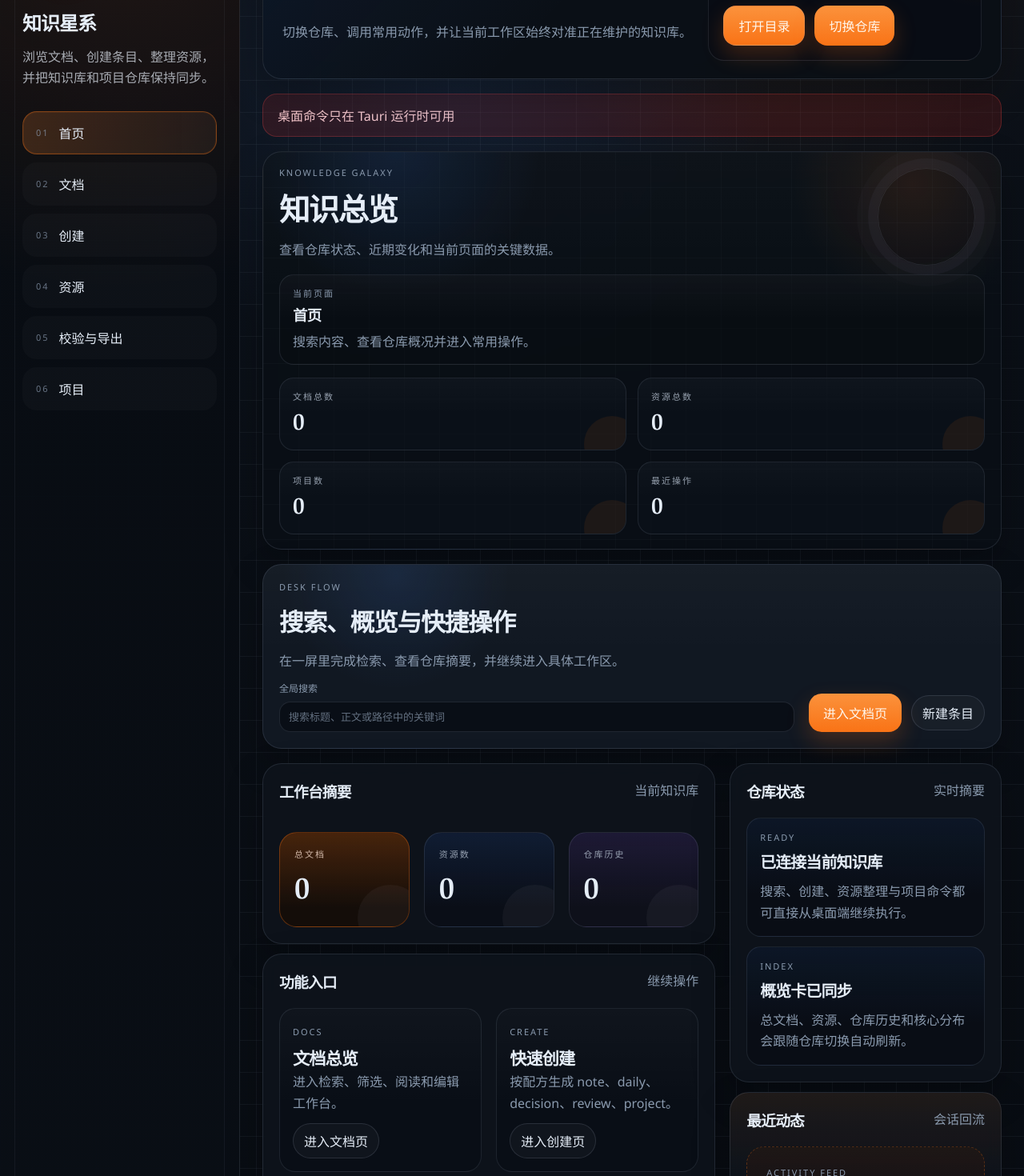
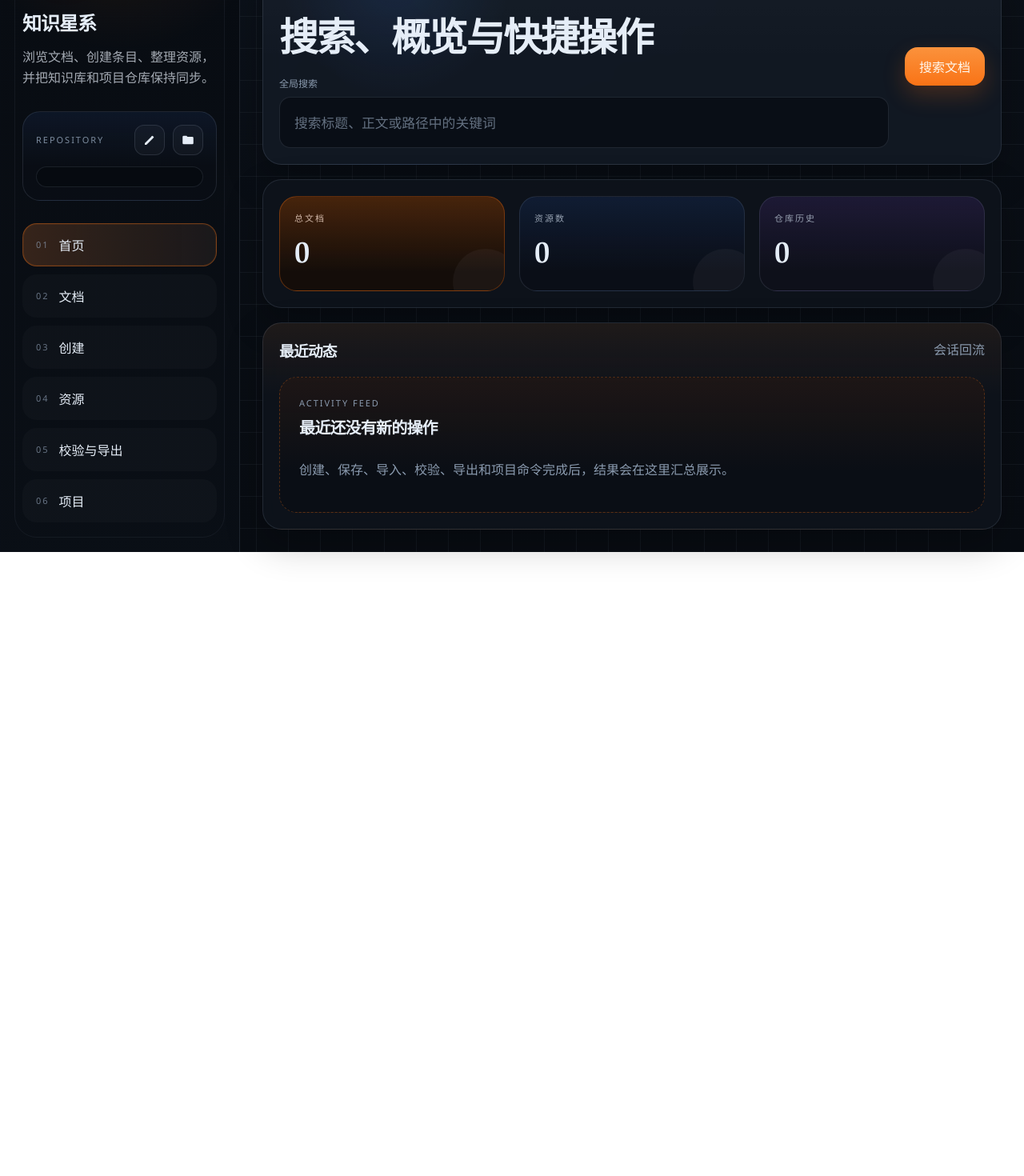
Before and after one commit to XiongJingzhi/knowledge-galaxy, a React (Vite) app in the folder apps/desktop/: page / in a window 1280 px wide. Shown: the part 140-1610 px from the top of the page at 80% size. After the commit the page ends 830 px from the top, so only its background shows below. Built offline with nearby package versions, Linux system fonts and the light colour scheme.

Commit message:
feat: move desktop repo controls into sidebar

```diff
--- a/apps/desktop/src/App.tsx
+++ b/apps/desktop/src/App.tsx
@@ -1,5 +1,6 @@
 import { useEffect, useMemo, useState } from "react";
 import {
+  chooseRepoDirectory,
   createDocument,
   getDocument,
   getRecentRepos,
@@ -26,8 +27,7 @@ import {
 import type { AssetRecord, DocumentDetail, DocumentFilters, DocumentListItem, NavSection } from "./lib/types";
 import { Sidebar } from "./components/Sidebar";
 import { ActivityFeed } from "./components/ActivityFeed";
-import { DesktopMasthead, OverviewStrip } from "./components/DesktopMasthead";
-import { RepoSwitcher } from "./components/RepoSwitcher";
+import { OverviewStrip } from "./components/DesktopMasthead";
 import { SectionHero } from "./components/SectionHero";
 import { AssetsPage } from "./pages/AssetsPage";
 import { CreatePage } from "./pages/CreatePage";
@@ -35,8 +35,7 @@ import { DocumentsPage } from "./pages/DocumentsPage";
 import { HomePage } from "./pages/HomePage";
 import { OpsPage } from "./pages/OpsPage";
 import { ProjectsPage } from "./pages/ProjectsPage";
-import type { ActivityItem, CreateRecipe, HomeEntryCard, OverviewCard, SectionHeroData } from "./lib/desktop-ui";
-import { sectionDeskCopy } from "./lib/desktop-ui";
+import type { ActivityItem, CreateRecipe, OverviewCard } from "./lib/desktop-ui";
 
 const defaultDetail: DocumentDetail = {
   path: "",
@@ -89,44 +88,6 @@ const createRecipes = [
     hint: "当前配方需要标题与 Git Worktree，用于把知识库项目条目接到真实代码目录。",
   },
 ] as const satisfies readonly CreateRecipe[];
-
-const homeEntryCards: HomeEntryCard[] = [
-  {
-    section: "documents",
-    eyebrow: "DOCS",
-    title: "文档总览",
-    description: "进入检索、筛选、阅读和编辑工作台。",
-    actionLabel: "进入文档页",
-  },
-  {
-    section: "create",
-    eyebrow: "CREATE",
-    title: "快速创建",
-    description: "按配方生成 note、daily、decision、review、project。",
-    actionLabel: "进入创建页",
-  },
-  {
-    section: "assets",
-    eyebrow: "ASSET",
-    title: "资源台账",
-    description: "按作用域查看资产，并继续导入文件。",
-    actionLabel: "进入资源页",
-  },
-  {
-    section: "ops",
-    eyebrow: "OPS",
-    title: "校验与导出",
-    description: "集中校验仓库并生成导出快照。",
-    actionLabel: "进入校验页",
-  },
-  {
-    section: "projects",
-    eyebrow: "PROJECT",
-    title: "项目桥",
-    description: "把知识项目和真实代码仓库重新对齐。",
-    actionLabel: "进入项目页",
-  },
-];
 
 export function App() {
   const [section, setSection] = useState<NavSection>("home");
@@ -241,18 +202,6 @@ export function App() {
 
   const activeCreateRecipe =
     createRecipes.find((recipe) => recipe.type === createForm.type) ?? createRecipes[0];
-  const deskSection = sectionDeskCopy[section];
-
-  const desktopMetrics = useMemo(
-    () => [
-      { label: "文档总数", value: String(stats?.total ?? 0) },
-      { label: "资源总数", value: String(assets.length) },
-      { label: "项目数", value: String(projects.length) },
-      { label: "最近操作", value: String(activityItems.length) },
-    ],
-    [activityItems.length, assets.length, projects.length, stats?.total],
-  );
-
   const refreshOverview = async (repoPath?: string) => {
     try {
       const summary = await selectRepo(repoPath);
@@ -289,6 +238,19 @@ export function App() {
       if (targetRepo) {
         recordActivity("已打开仓库目录", targetRepo, "通过系统文件管理器");
       }
+    } catch (cause) {
+      setError(cause instanceof Error ? cause.message : String(cause));
+    }
+  };
+
+  const handleChooseRepoDirectory = async () => {
+    try {
+      const selected = await chooseRepoDirectory();
+      if (!selected) {
+        return;
+      }
+      await refreshOverview(selected);
+      recordActivity("已切换仓库", selected, "通过系统目录选择器");
     } catch (cause) {
       setError(cause instanceof Error ? cause.message : String(cause));
     }
@@ -403,10 +365,6 @@ export function App() {
     setFilters((current) => ({ ...current, [filterKey]: value }));
   };
 
-  const openSection = (nextSection: Exclude<NavSection, "home">) => {
-    setSection(nextSection);
-  };
-
   const submitHomeSearch = () => {
     setFilters({});
     setQuery(globalSearch.trim());
@@ -488,11 +446,9 @@ export function App() {
           <HomePage
             globalSearch={globalSearch}
             overviewCards={overviewCards}
-            entryCards={homeEntryCards}
             activityItems={activityItems}
             onGlobalSearchChange={setGlobalSearch}
             onGlobalSearchSubmit={submitHomeSearch}
-            onOpenSection={openSection}
           />
         );
       case "documents":
@@ -567,22 +523,15 @@ export function App() {
 
   return (
     <div className="app-shell">
-      <Sidebar section={section} onChange={setSection} />
+      <Sidebar
+        section={section}
+        repoPath={repo?.path ?? repoPathInput}
+        onChooseRepoDirectory={() => void handleChooseRepoDirectory()}
+        onOpenRepoDirectory={() => void handleOpenRepoDirectory()}
+        onChange={setSection}
+      />
       <main className="workspace">
-        <RepoSwitcher
-          repoPathInput={repoPathInput}
-          recentRepos={recentRepos}
-          onRepoPathInputChange={setRepoPathInput}
-          onOpenRepoDirectory={() => void handleOpenRepoDirectory()}
-          onRefreshOverview={(repoPath) => void refreshOverview(repoPath)}
-        />
         {error ? <div className="error-banner">{error}</div> : null}
-        <DesktopMasthead
-          section={section}
-          sectionTitle={deskSection.title}
-          sectionDescription={deskSection.description}
-          metrics={desktopMetrics}
-        />
         <div className={section === "home" ? "workspace__content workspace__content--home" : "workspace__content"}>
           {section === "home" ? (
             pageContent
--- a/apps/desktop/src/components/Sidebar.tsx
+++ b/apps/desktop/src/components/Sidebar.tsx
@@ -12,9 +12,15 @@ const labels: Record<NavSection, string> = {
 
 export function Sidebar({
   section,
+  repoPath,
+  onChooseRepoDirectory,
+  onOpenRepoDirectory,
   onChange,
 }: {
   section: NavSection;
+  repoPath: string;
+  onChooseRepoDirectory: () => void;
+  onOpenRepoDirectory: () => void;
   onChange: (value: NavSection) => void;
 }) {
   return (
@@ -26,6 +32,40 @@ export function Sidebar({
         <h1>知识星系</h1>
         <p>浏览文档、创建条目、整理资源，并把知识库和项目仓库保持同步。</p>
       </div>
+      <section className="sidebar__repo-card" aria-label="仓库目录">
+        <div className="sidebar__repo-header">
+          <span className="sidebar__kicker">REPOSITORY</span>
+          <div className="sidebar__repo-actions">
+            <button
+              className="sidebar__icon-button"
+              type="button"
+              aria-label="切换仓库目录"
+              onClick={onChooseRepoDirectory}
+            >
+              <svg aria-hidden="true" viewBox="0 0 24 24">
+                <path
+                  d="M4 17.25V20h2.75L17.8 8.95l-2.75-2.75L4 17.25Zm14.7-9.04a1 1 0 0 0 0-1.41l-1.49-1.5a1 1 0 0 0-1.41 0l-1.17 1.17 2.75 2.75 1.32-1.31Z"
+                  fill="currentColor"
+                />
+              </svg>
+            </button>
+            <button
+              className="sidebar__icon-button"
+              type="button"
+              aria-label="打开目录"
+              onClick={onOpenRepoDirectory}
+            >
+              <svg aria-hidden="true" viewBox="0 0 24 24">
+                <path
+                  d="M3 6.75A1.75 1.75 0 0 1 4.75 5h4.19c.46 0 .9.18 1.24.51l1.06 1.05c.14.14.33.22.53.22h7.49A1.75 1.75 0 0 1 21 8.53V17.25A1.75 1.75 0 0 1 19.25 19H4.75A1.75 1.75 0 0 1 3 17.25V6.75Z"
+                  fill="currentColor"
+                />
+              </svg>
+            </button>
+          </div>
+        </div>
+        <code className="sidebar__repo-path">{repoPath}</code>
+      </section>
       <nav className="sidebar__nav">
         {(Object.keys(labels) as NavSection[]).map((item, index) => (
           <button
--- a/apps/desktop/src/lib/api.ts
+++ b/apps/desktop/src/lib/api.ts
@@ -63,6 +63,18 @@ async function call<T>(command: string, payload?: Record<string, unknown>): Prom
 
 export async function selectRepo(path?: string): Promise<RepoSummary> {
   return call("select_repo", { path });
+}
+
+export async function chooseRepoDirectory(): Promise<string | null> {
+  if (!isTauriRuntime()) {
+    throw new Error("目录选择只在 Tauri 运行时可用");
+  }
+  const { open } = await import("@tauri-apps/plugin-dialog");
+  const selected = await open({
+    directory: true,
+    multiple: false,
+  });
+  return typeof selected === "string" ? selected : null;
 }
 
 export async function openRepoDirectory(path?: string): Promise<void> {
--- a/apps/desktop/src/pages/HomePage.tsx
+++ b/apps/desktop/src/pages/HomePage.tsx
@@ -1,5 +1,4 @@
-import type { HomeEntryCard, OverviewCard } from "../lib/desktop-ui";
-import type { NavSection } from "../lib/types";
+import type { OverviewCard } from "../lib/desktop-ui";
 import { ActivityFeed } from "../components/ActivityFeed";
 import { OverviewStrip } from "../components/DesktopMasthead";
 import type { ActivityItem } from "../lib/desktop-ui";
@@ -7,19 +6,15 @@ import type { ActivityItem } from "../lib/desktop-ui";
 export function HomePage({
   globalSearch,
   overviewCards,
-  entryCards,
   activityItems,
   onGlobalSearchChange,
   onGlobalSearchSubmit,
-  onOpenSection,
 }: {
   globalSearch: string;
   overviewCards: OverviewCard[];
-  entryCards: HomeEntryCard[];
   activityItems: ActivityItem[];
   onGlobalSearchChange: (value: string) => void;
   onGlobalSearchSubmit: () => void;
-  onOpenSection: (section: Exclude<NavSection, "home">) => void;
 }) {
   return (
     <section className="home-dashboard">
@@ -28,9 +23,8 @@ export function HomePage({
           <div className="home-toolbar__copy">
             <span className="eyebrow">DESK FLOW</span>
             <h3>搜索、概览与快捷操作</h3>
-            <p>在一屏里完成检索、查看仓库摘要，并继续进入具体工作区。</p>
           </div>
-          <label className="field field--wide">
+          <label className="field field--wide home-toolbar__field">
             <span>全局搜索</span>
             <input
               aria-label="全局搜索"
@@ -47,59 +41,13 @@ export function HomePage({
         </div>
         <div className="home-toolbar__actions">
           <button className="primary-button" type="button" onClick={onGlobalSearchSubmit}>
-            进入文档页
-          </button>
-          <button className="ghost-button" type="button" onClick={() => onOpenSection("create")}>
-            新建条目
+            搜索文档
           </button>
         </div>
       </section>
       <section className="home-grid">
-        <section className="home-column home-column--wide">
         <section className="home-summary panel">
-            <div className="panel__header">
-              <h3>工作台摘要</h3>
-              <span>当前知识库</span>
-            </div>
           <OverviewStrip cards={overviewCards} />
-          </section>
-          <section className="home-entry-panel panel">
-            <div className="panel__header">
-              <h3>功能入口</h3>
-              <span>继续操作</span>
-            </div>
-            <section className="home-entry-grid">
-              {entryCards.map((card) => (
-                <article key={card.section} className="home-entry-card">
-                  <span className="eyebrow">{card.eyebrow}</span>
-                  <h3>{card.title}</h3>
-                  <p>{card.description}</p>
-                  <button className="ghost-button" type="button" onClick={() => onOpenSection(card.section)}>
-                    {card.actionLabel}
-                  </button>
-                </article>
-              ))}
-            </section>
-          </section>
-        </section>
-        <section className="home-column">
-          <section className="home-status panel">
-            <div className="panel__header">
-              <h3>仓库状态</h3>
-              <span>实时摘要</span>
-            </div>
-            <div className="home-status__stack">
-              <article className="home-status__card">
-                <span className="eyebrow">READY</span>
-                <strong>已连接当前知识库</strong>
-                <p>搜索、创建、资源整理与项目命令都可直接从桌面端继续执行。</p>
-              </article>
-              <article className="home-status__card">
-                <span className="eyebrow">INDEX</span>
-                <strong>概览卡已同步</strong>
-                <p>总文档、资源、仓库历史和核心分布会跟随仓库切换自动刷新。</p>
-              </article>
-            </div>
         </section>
         <ActivityFeed
           items={activityItems}
@@ -109,6 +57,5 @@ export function HomePage({
         />
       </section>
     </section>
-    </section>
   );
 }
--- a/apps/desktop/src/styles.css
+++ b/apps/desktop/src/styles.css
@@ -119,6 +119,7 @@ pre {
 }
 
 .sidebar__brand,
+.sidebar__repo-card,
 .sidebar__nav {
   position: relative;
   z-index: 1;
@@ -221,6 +222,56 @@ pre {
 .sidebar__nav {
   display: grid;
   gap: 10px;
+}
+
+.sidebar__repo-card {
+  display: grid;
+  gap: 14px;
+  padding: 16px;
+  border-radius: 22px;
+  border: 1px solid rgba(148, 163, 184, 0.16);
+  background:
+    linear-gradient(180deg, rgba(59, 130, 246, 0.08), transparent 62%),
+    rgba(10, 15, 22, 0.7);
+}
+
+.sidebar__repo-header,
+.sidebar__repo-actions {
+  display: flex;
+  align-items: center;
+  gap: 10px;
+}
+
+.sidebar__repo-header {
+  justify-content: space-between;
+}
+
+.sidebar__icon-button {
+  width: 38px;
+  height: 38px;
+  display: grid;
+  place-items: center;
+  border-radius: 12px;
+  border: 1px solid rgba(148, 163, 184, 0.18);
+  background: rgba(255, 255, 255, 0.03);
+  color: var(--ink);
+}
+
+.sidebar__icon-button svg {
+  width: 18px;
+  height: 18px;
+}
+
+.sidebar__repo-path {
+  display: block;
+  padding: 12px 14px;
+  border-radius: 16px;
+  border: 1px solid rgba(148, 163, 184, 0.14);
+  background: rgba(6, 10, 16, 0.72);
+  color: var(--muted-strong);
+  font-size: 12px;
+  line-height: 1.6;
+  word-break: break-all;
 }
 
 .sidebar__nav-item {
@@ -653,8 +704,8 @@ pre {
 .home-toolbar {
   display: grid;
   grid-template-columns: minmax(0, 1fr) auto;
-  gap: 18px;
-  align-items: end;
+  gap: 20px;
+  align-items: center;
   background:
     radial-gradient(circle at 18% 6%, rgba(59, 130, 246, 0.12), transparent 18%),
     linear-gradient(180deg, rgba(255, 255, 255, 0.02), transparent 48%),
@@ -678,10 +729,9 @@ pre {
 }
 
 .home-toolbar__copy h3 {
-  font-size: clamp(1.6rem, 2.4vw, 2.3rem);
-}
-
-.home-toolbar__copy p,
+  font-size: clamp(2rem, 3.8vw, 3.4rem);
+}
+
 .home-entry-card p,
 .home-status__card p {
   margin: 0;
@@ -689,6 +739,12 @@ pre {
   line-height: 1.65;
 }
 
+.home-toolbar__field input {
+  min-height: 64px;
+  padding: 16px 18px;
+  font-size: 1.05rem;
+}
+
 .home-toolbar__actions {
   display: flex;
   gap: 12px;
@@ -697,13 +753,11 @@ pre {
 }
 
 .home-grid {
-  grid-template-columns: minmax(0, 1.25fr) minmax(320px, 0.75fr);
+  grid-template-columns: 1fr;
   align-items: start;
 }
 
 .home-summary,
-.home-entry-panel,
-.home-status,
 .home-activity {
   align-content: start;
 }
```
Also changed, not shown: 3 other files (tests, documents, lock files or other folders). Lines whose indentation alone changed are shown as unchanged.
